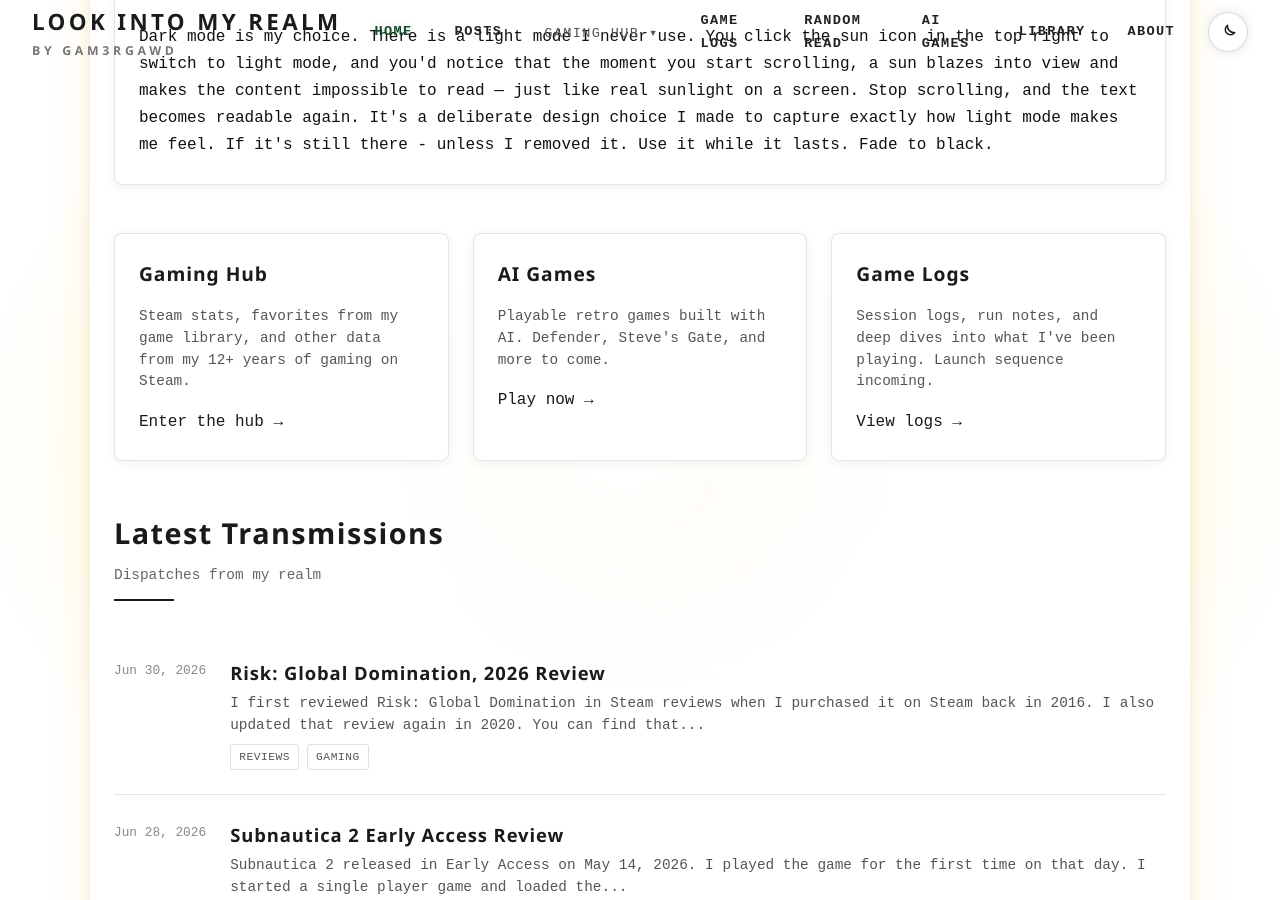
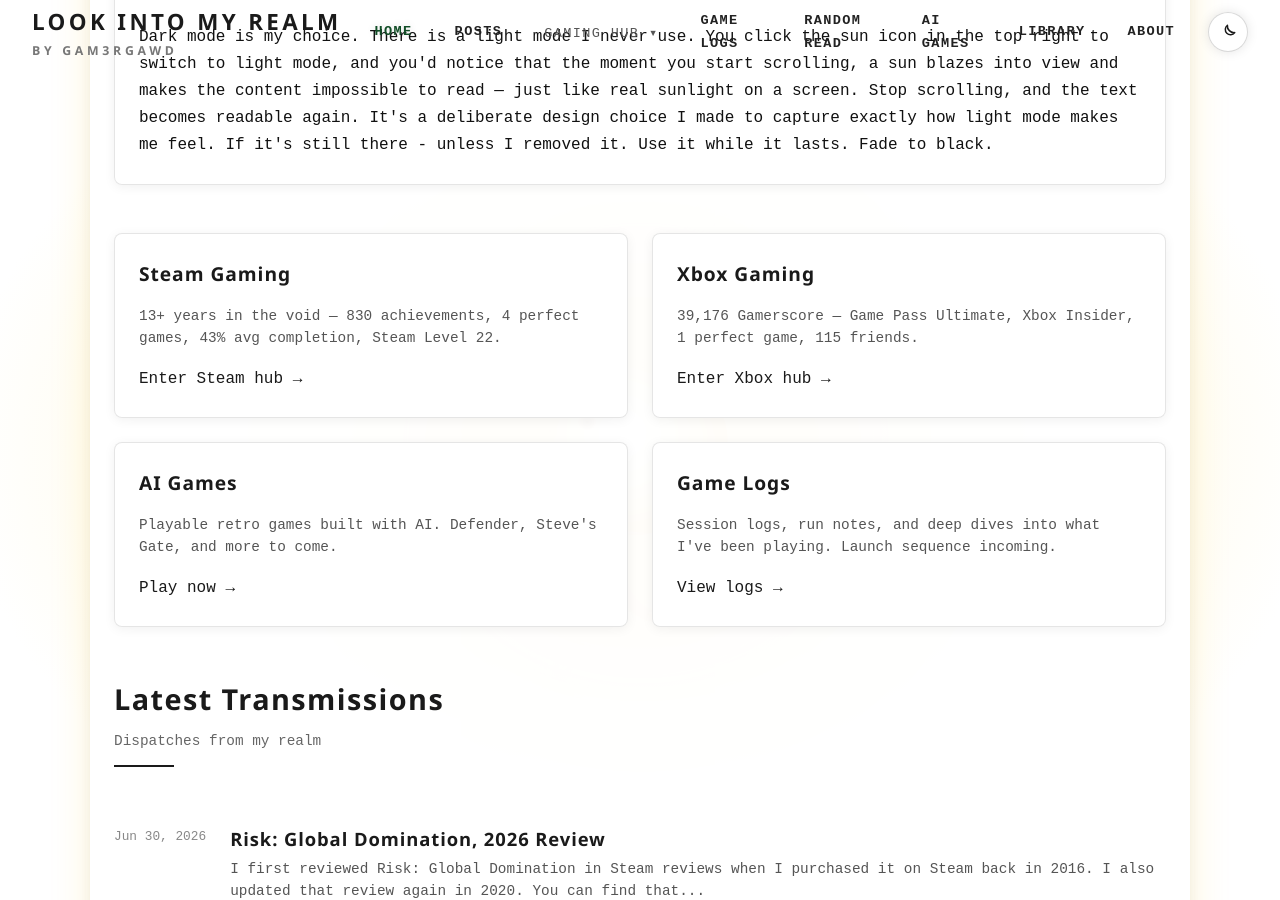
Before and after one commit to vitalnexus/blog, a Jekyll site: the page built from index.md, in a window 1280 px wide and 900 px high, scrolled down 463 px. Built offline with Jekyll 4.4.1, drawn with Linux system fonts in a browser that asks for light colours.

Commit message:
feat: update gaming sections with new Xbox Gaming card and revised Steam Gaming details

```diff
--- a/index.md
+++ b/index.md
@@ -17,14 +17,24 @@ title: Look Into My Realm
     <p>Dark mode is my choice. There is a light mode I never use. You click the sun icon in the top right to switch to light mode, and you'd notice that the moment you start scrolling, a sun blazes into view and makes the content impossible to read — just like real sunlight on a screen. Stop scrolling, and the text becomes readable again. It's a deliberate design choice I made to capture exactly how light mode makes me feel. If it's still there - unless I removed it. Use it while it lasts. Fade to black.</p>
   </div>
 
-  <div class="grid grid-3" style="margin-bottom: 3rem;">
+  <div class="grid grid-2" style="margin-bottom: 1.5rem;">
     <div class="card">
       <div class="card-header">
-        <h3 class="card-title">Gaming Hub</h3>
+        <h3 class="card-title">Steam Gaming</h3>
       </div>
-      <p class="post-excerpt">Steam stats, favorites from my game library, and other data from my 12+ years of gaming on Steam.</p>
-      <p style="margin-top: 1rem;"><a href="{{ '/gaming' | relative_url }}">Enter the hub &rarr;</a></p>
+      <p class="post-excerpt">13+ years in the void &mdash; 830 achievements, 4 perfect games, 43% avg completion, Steam Level 22.</p>
+      <p style="margin-top: 1rem;"><a href="{{ '/gaming' | relative_url }}">Enter Steam hub &rarr;</a></p>
     </div>
+    <div class="card">
+      <div class="card-header">
+        <h3 class="card-title">Xbox Gaming</h3>
+      </div>
+      <p class="post-excerpt">39,176 Gamerscore &mdash; Game Pass Ultimate, Xbox Insider, 1 perfect game, 115 friends.</p>
+      <p style="margin-top: 1rem;"><a href="{{ '/xbox' | relative_url }}">Enter Xbox hub &rarr;</a></p>
+    </div>
+  </div>
+
+  <div class="grid grid-2" style="margin-bottom: 3rem;">
     <div class="card">
       <div class="card-header">
         <h3 class="card-title">AI Games</h3>
```
Also changed, not shown: xbox.md (+5 -5 lines).
